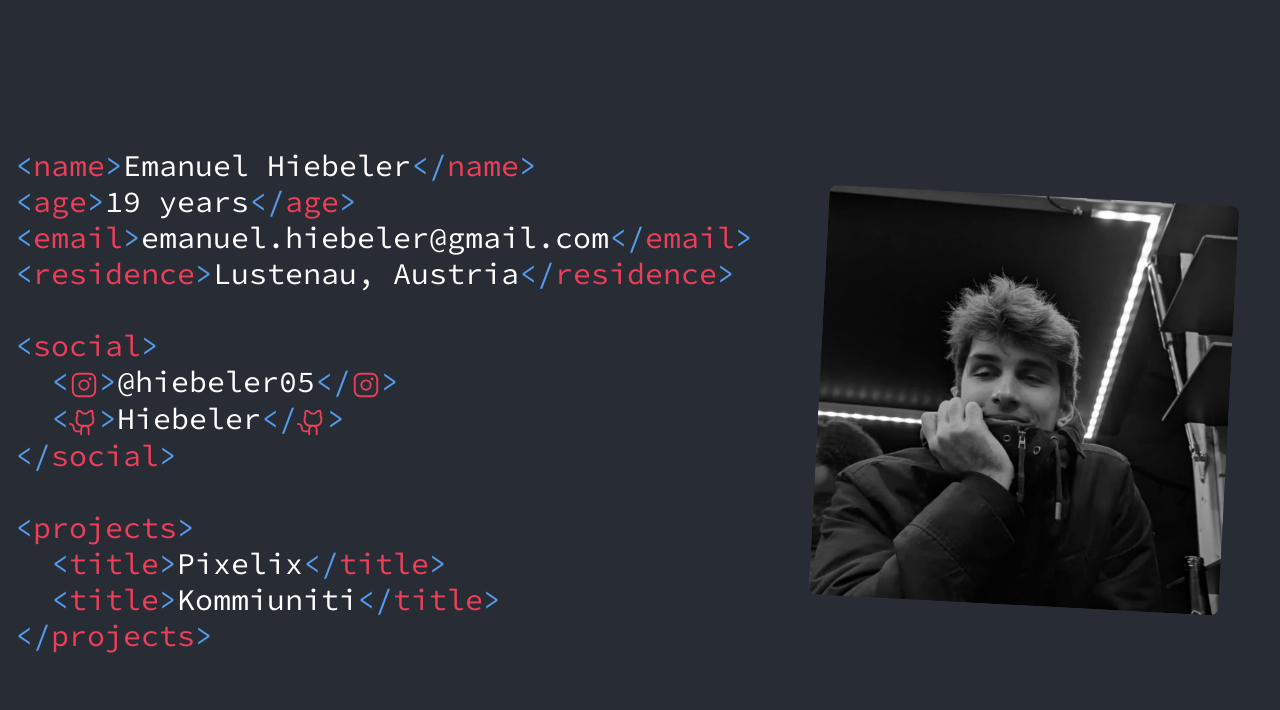
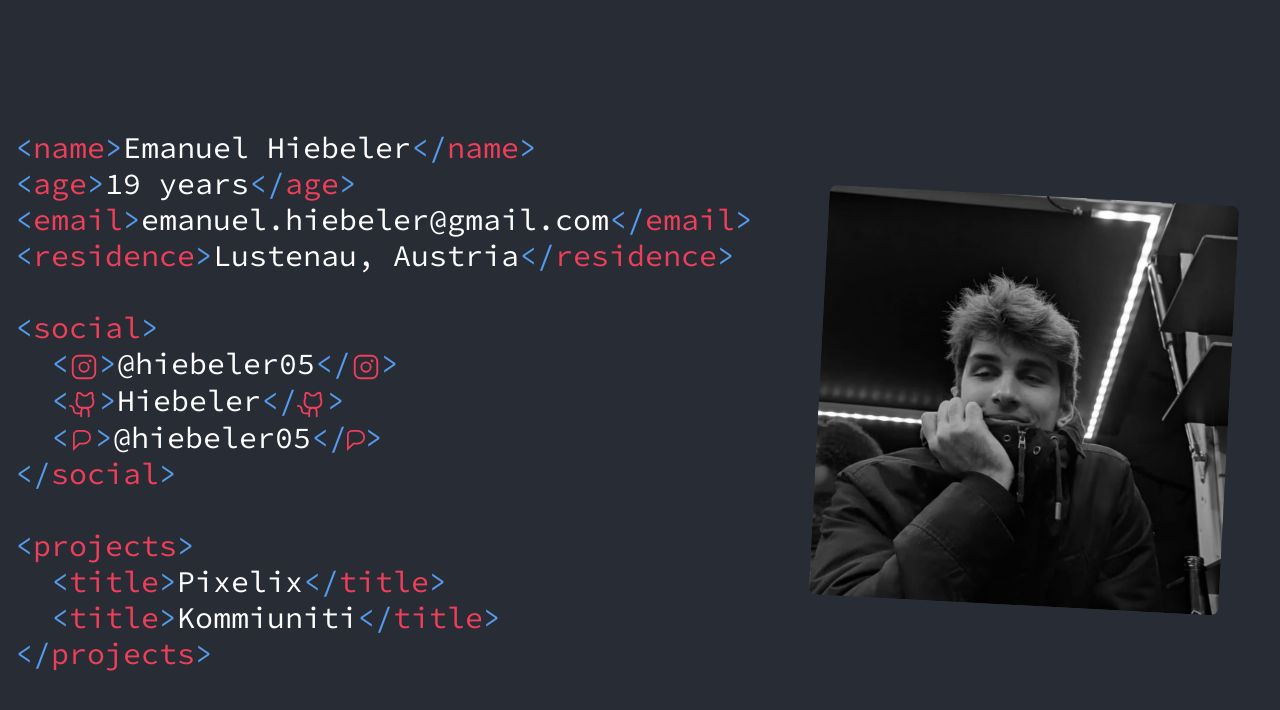
Before and after one commit to Hiebeler/portfolio-website, a Next.js app: page / in a window 1280 px wide. Shown: the top 710 px of the page. Built offline with nearby package versions, Linux system fonts and the light colour scheme.

Commit message:
added pixelfed to socials

```diff
--- a/src/pages/index.tsx
+++ b/src/pages/index.tsx
@@ -21,6 +21,8 @@ export default function Home() {
   );
   const githubNameFinished = "Hiebeler";
   const [githubName, setGithubName] = useState<string>(githubNameFinished);
+  const pixelfedNameFinished = "@hiebeler05";
+  const [pixelfedName, setPixelfedName] = useState<string>(githubNameFinished);
   const nameFinished = "Emanuel Hiebeler";
   const [name, setName] = useState<string>(nameFinished);
   let AgeFinished = "";
@@ -47,6 +49,7 @@ export default function Home() {
     randomTextAnimation(residenceFinished, setResidence);
     randomTextAnimation(instagramNameFinished, setInstagramName);
     randomTextAnimation(githubNameFinished, setGithubName);
+    randomTextAnimation(pixelfedNameFinished, setPixelfedName)
     randomTextAnimation(pixelixFinished, setPixelix);
     randomTextAnimation(kommiunitiFinished, setKommiuniti);
   }, []);
@@ -186,6 +189,28 @@ export default function Home() {
               <span className="text-secondary">&gt;</span>
             </p>
             <p>
+              &nbsp;&nbsp;
+              <span className="text-secondary">&lt;</span>
+              <span className="text-primary p-1">
+                <Image className="inline" width={18} height={18} src={"/images/pixelfed.svg"} alt="pixelfed" />
+              </span>
+              <span className="text-secondary">&gt;</span>
+              <a
+                className="hover:cursor-pointer hover:underline"
+                href="https://pixelfed.social/i/web/profile/677938259497057424"
+                onMouseEnter={() =>
+                  randomTextAnimation(pixelfedNameFinished, setPixelfedName)
+                }
+              >
+                {pixelfedName}
+              </a>
+              <span className="text-secondary">&lt;/</span>
+              <span className="text-primary">
+              <Image className="inline" width={18} height={18} src={"/images/pixelfed.svg"} alt="pixelfed" />
+              </span>
+              <span className="text-secondary">&gt;</span>
+            </p>
+            <p>
               <span className="text-secondary">&lt;/</span>
               <span className="text-primary">social</span>
               <span className="text-secondary">&gt;</span>
```
Also changed, not shown: public/images/pixelfed.svg (added).
